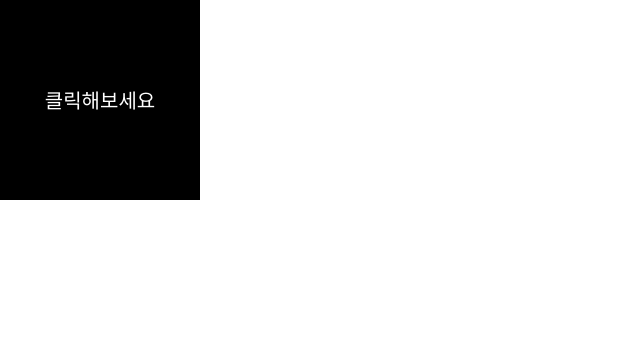
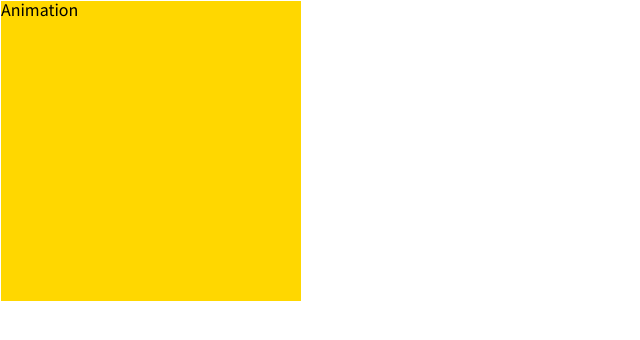
Before and after one commit to joo-seongchan/base_react, a React (Create React App) app: page / in a window 1280 px wide. Shown: the top 340 px of the page, without its empty margins (0-640 px from the left). Built offline with nearby package versions, Linux system fonts and the light colour scheme.

Commit message:
aimation

```diff
--- a/src/App.js
+++ b/src/App.js
@@ -15,6 +15,7 @@
 import { MapEx } from "./components/4_map/MapEx";
 import { Icons } from "./components/5_MusicApp/Icons";
 import { MusicApp } from "./components/5_MusicApp/MusicApp";
+import { Animation } from "./components/6_Event/Animation";
 import { ClassEvent } from "./components/6_Event/ClassEvent";
 import { EventEx } from "./components/6_Event/EventEx";
 import { FnEvent } from "./components/6_Event/FnEvent";
@@ -49,7 +50,8 @@
       {/* 5일차 */}
       {/* <ClassEvent /> */}
       {/* <FnEvent /> */}
-      <EventEx />
+      {/* <EventEx /> */}
+      <Animation />
     </div>
   );
 };
--- /dev/null
+++ b/src/components/6_Event/Animation.js
@@ -0,0 +1,22 @@
+import styled, { keyframes } from "styled-components";
+
+const move = keyframes`
+    0%{
+        margin: 0;
+    }
+    100%{
+        margin-top: 100px;
+        margin-left: 100px;
+    }
+`;
+
+const Box = styled.div`
+  width: 300px;
+  height: 300px;
+  background-color: gold;
+  animation: ${move} 1s infinite alternate;
+`;
+
+export const Animation = () => {
+  return <Box>Animation</Box>;
+};
```
